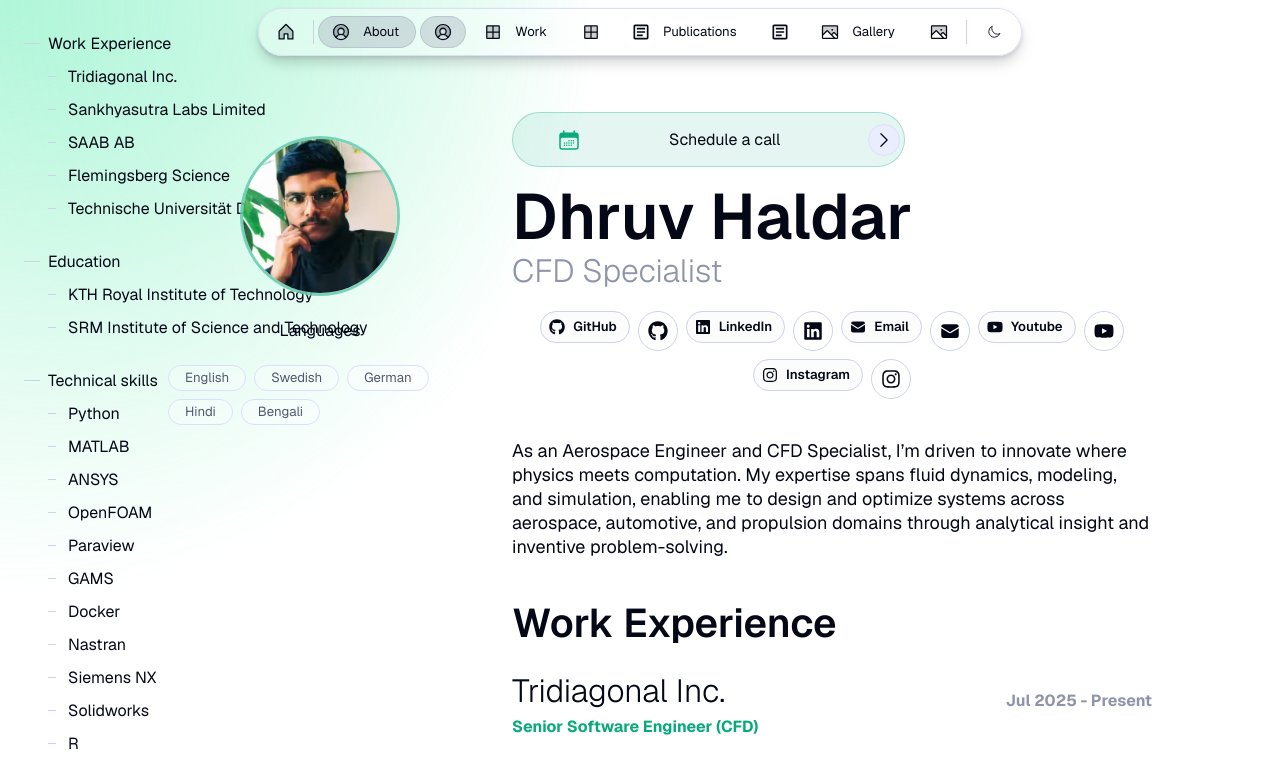
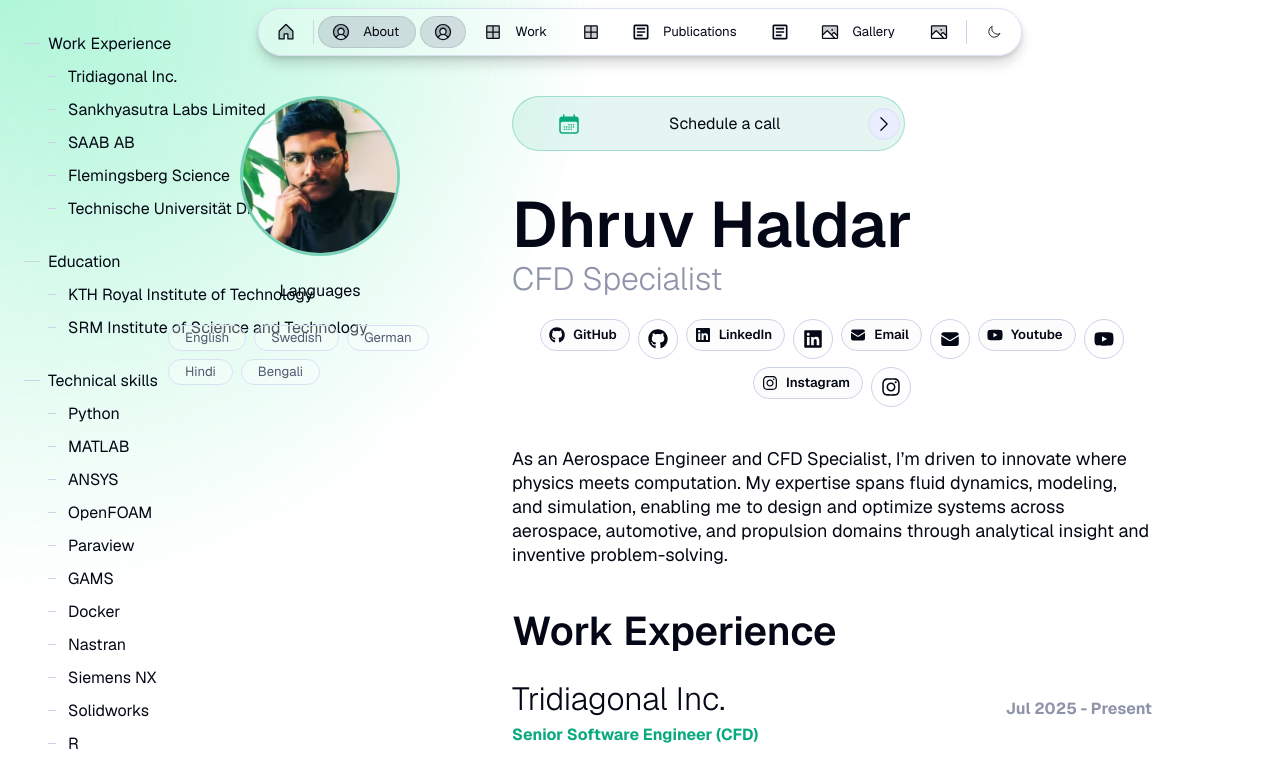
Before and after one commit to dhruvhaldar/portfolio, a Next.js app: page /about in a window 1280 px wide. Shown: the top 766 px of the page. Built offline with nearby package versions, Linux system fonts and the light colour scheme.

Commit message:
change padding

```diff
--- a/src/app/about/page.tsx
+++ b/src/app/about/page.tsx
@@ -120,8 +120,8 @@
             className={styles.avatar}
             minWidth="160"
             paddingX="l"
-            paddingBottom="xl"
-            paddingTop="l"
+            paddingBottom="m"
+            paddingTop="0"
             gap="m"
             flex={3}
             horizontal="center"
@@ -165,8 +165,8 @@
                 radius="full"
                 padding="4"
                 gap="8"
-                marginTop="s"
-                marginBottom="s"
+                marginTop="0"
+                marginBottom="l"
                 vertical="center"
               >
                 <Icon paddingLeft="l" name="calendar" onBackground="brand-weak" />
```
